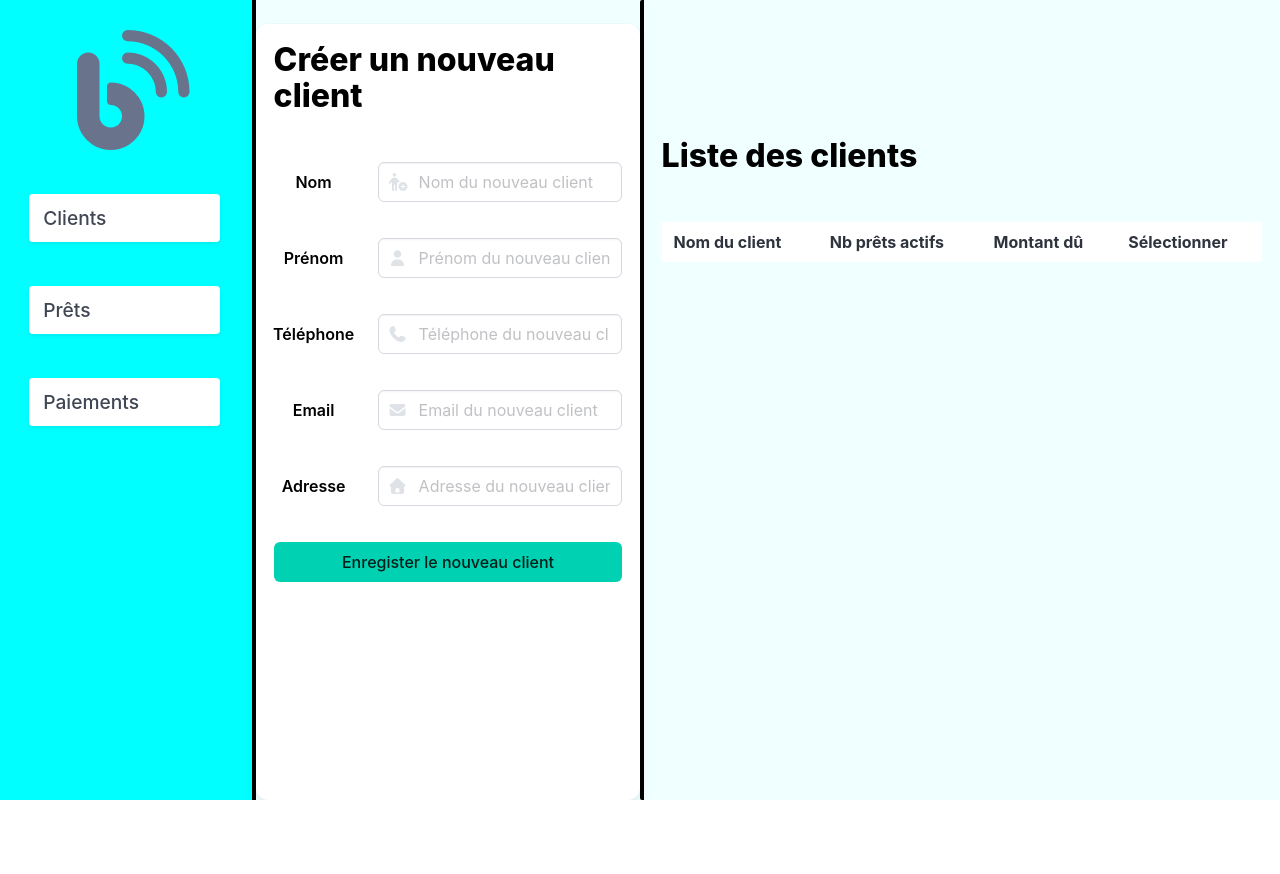
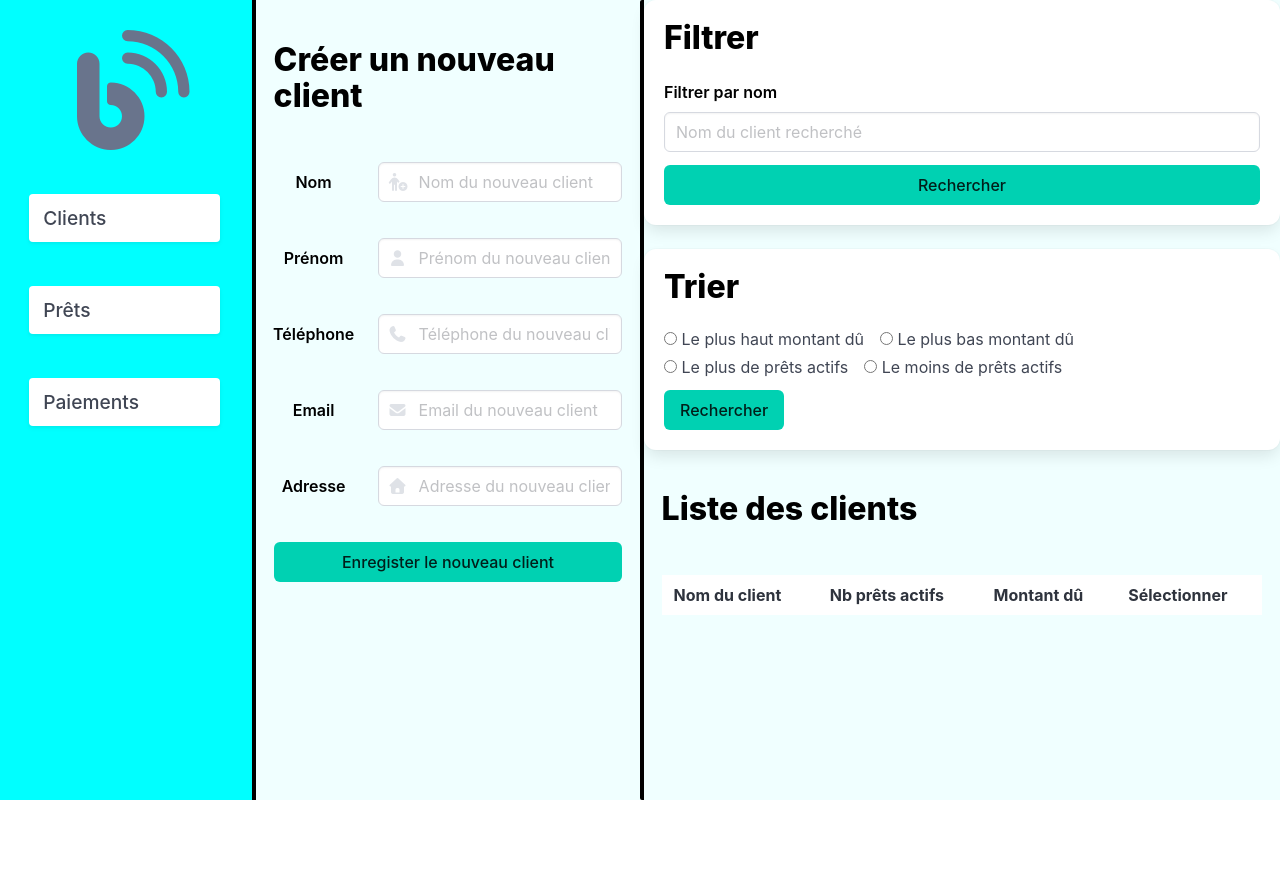
Before and after one commit to raph4e/Tp-ApplicationsWeb, a plain HTML site: page client/gestionClients.html in a window 1280 px wide. Before the commit the page ends 800 px from the top, so only its background shows below. Drawn offline with nearby package versions, Linux system fonts and the light colour scheme; no server answers.

Commit message:
Ajout de la fonctionnalité permettant de filtrer par nom du client

```diff
--- a/client/gestionClients.html
+++ b/client/gestionClients.html
@@ -38,7 +38,7 @@
             </aside>
         </div>
         <div class="partieGauche">
-            <div class="box formulaire">
+            <div class="formulaire">
 
                 <!-- Titre qui indique l'ajout d'un nouveau client-->
                 <h1 class="title titleColor">Créer un nouveau client</h1>
@@ -143,6 +143,41 @@
             </div>
         </div>
         <div class="partieDroite">
+            <!--Filtres-->
+            <div class="filtrer box">
+                <h1 class="title titleColor">Filtrer</h1>
+                <div class="rechercheParNom">
+                    <form action="">
+                        <label for="" class="label labelColor">Filtrer par nom</label>
+                        <input class="input" type="text" placeholder="Nom du client recherché" id="nomFiltrer" required>
+                        <button type="submit" class="button is-primary" id="buttonRechercheParNom" style="margin-top: 0.8em;">Rechercher</button>
+                    </form>
+                    <div id="messageErreurFiltrer"></div>
+                </div>
+            </div>
+            <div class="trier box">
+                <h1 class="title titleColor">Trier</h1>
+                <div class="checkboxes">
+                    <label class="checkbox">
+                        <input type="radio" name="trier" id="PlusHautMontantDu" value="PlusHautMontantDu"/>
+                        Le plus haut montant dû
+                    </label>
+                    <label class="checkbox">
+                        <input type="radio" name="trier" id="PlusBasMontantDu" value="PlusBasMontantDu"/>
+                        Le plus bas montant dû
+                    </label>
+                    <label class="checkbox">
+                        <input type="radio" name="trier" id="PlusPretsActifs" value="PlusPretsActifs"/>
+                        Le plus de prêts actifs
+                    </label>
+                    <label class="checkbox">
+                        <input type="radio" name="trier" id="MoinsPretsActifs" value="MoinsPretsActifs"/>
+                        Le moins de prêts actifs
+                    </label>
+                </div>
+                <button class="button is-primary" id="buttonTrier" style="margin-top: 0.8em;">Rechercher</button>
+                <div id="messageErreurTrier"></div>
+            </div>
             <!--Tableau qui liste les clients-->
             <div class="tableau">
                 <h1 class="title titleColor">Liste des clients</h1>
--- a/client/scriptClients.js
+++ b/client/scriptClients.js
@@ -264,3 +264,28 @@ formClient.addEventListener("submit", async (e)=> {
         }
     }
 });
+
+/* Script pour filtrer */
+/* D'abord, on récupère les éléments */
+const nomFiltrer = document.getElementById("nomFiltrer")
+const buttonRechercheParNom = document.getElementById("buttonRechercheParNom")
+const messageErreurFiltrer = document.getElementById("messageErreurFiltrer")
+
+buttonRechercheParNom.addEventListener("click", (e)=> {
+
+    e.preventDefault();
+    if (buttonRechercheParNom.textContent = "Rechercher") {
+        if (nomFiltrer.value === "") {
+            messageErreurFiltrer.innerHTML = `
+                <span>Aucun nom entré. Veuillez entrer le nom du client à rechercher.</span>
+            `
+        } else {
+            clients = clients.filter((client) => client.nom == nomFiltrer.value);
+            remplirTableau();
+            buttonRechercheParNom.textContent = "Réinitialiser la liste"
+        }
+    } else {
+        loadClients();
+        buttonRechercheParNom.textContent = "Rechercher"
+    }
+})
--- a/client/style.css
+++ b/client/style.css
@@ -127,7 +127,7 @@ input[type="date"]::-webkit-calendar-picker-indicator {
     height: 50%;
     width: 100%;
     display: flex;
-    justify-content: center;
+    justify-content: flex-start;
     gap: 1.5em;
     padding: 1.1em;
     flex-direction: column;
--- a/serveur/app.js
+++ b/serveur/app.js
@@ -182,6 +182,7 @@ app.get('/getPrets', async (req, res) => {
     }
 })
 
+
 app.get('/getNomsClients', async (req, res) => {
     try {
         const resultat = await db("clients").select("prenom, nom").orderby("prenom")
```
Also changed, not shown: 1 other file.
